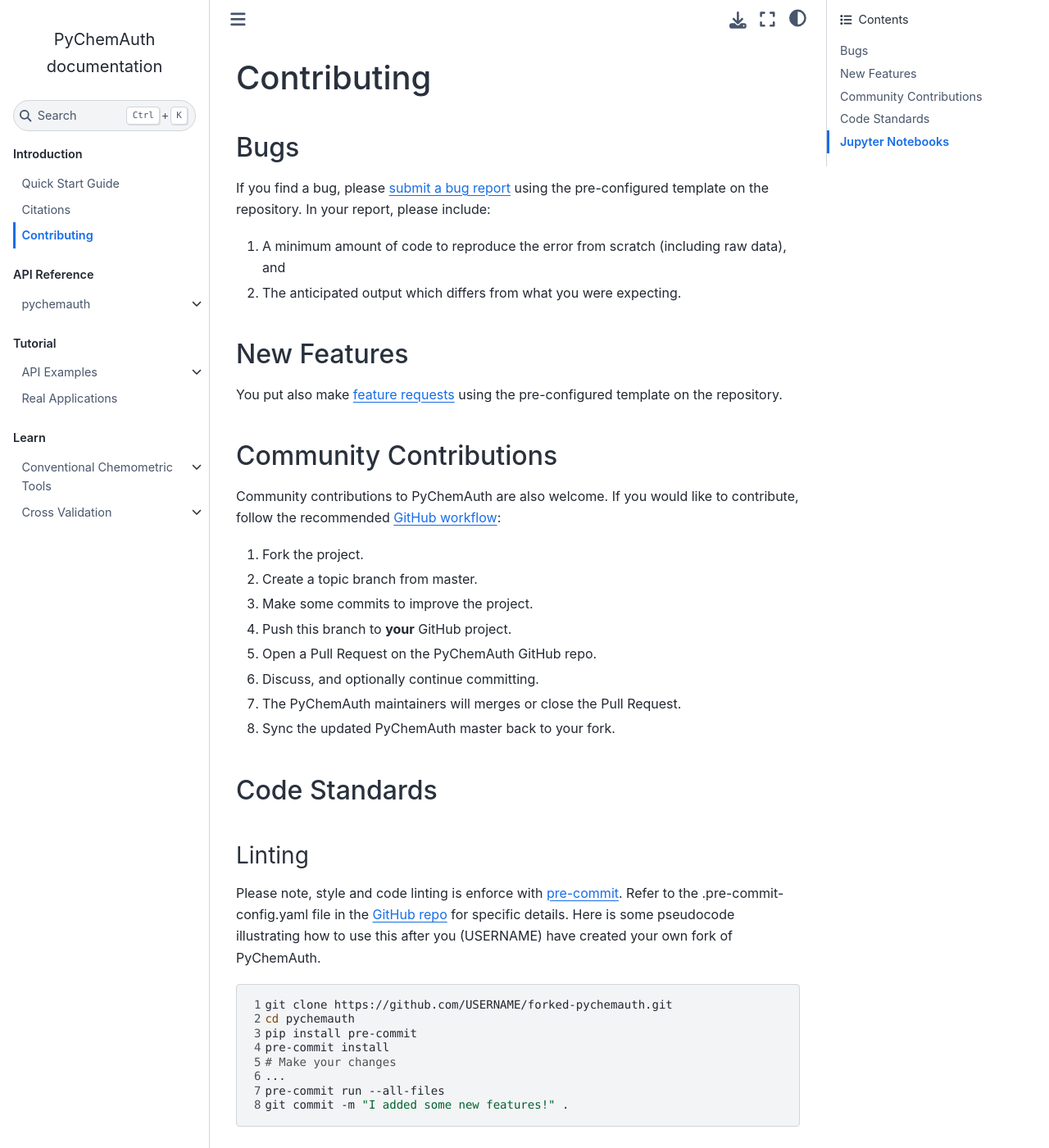
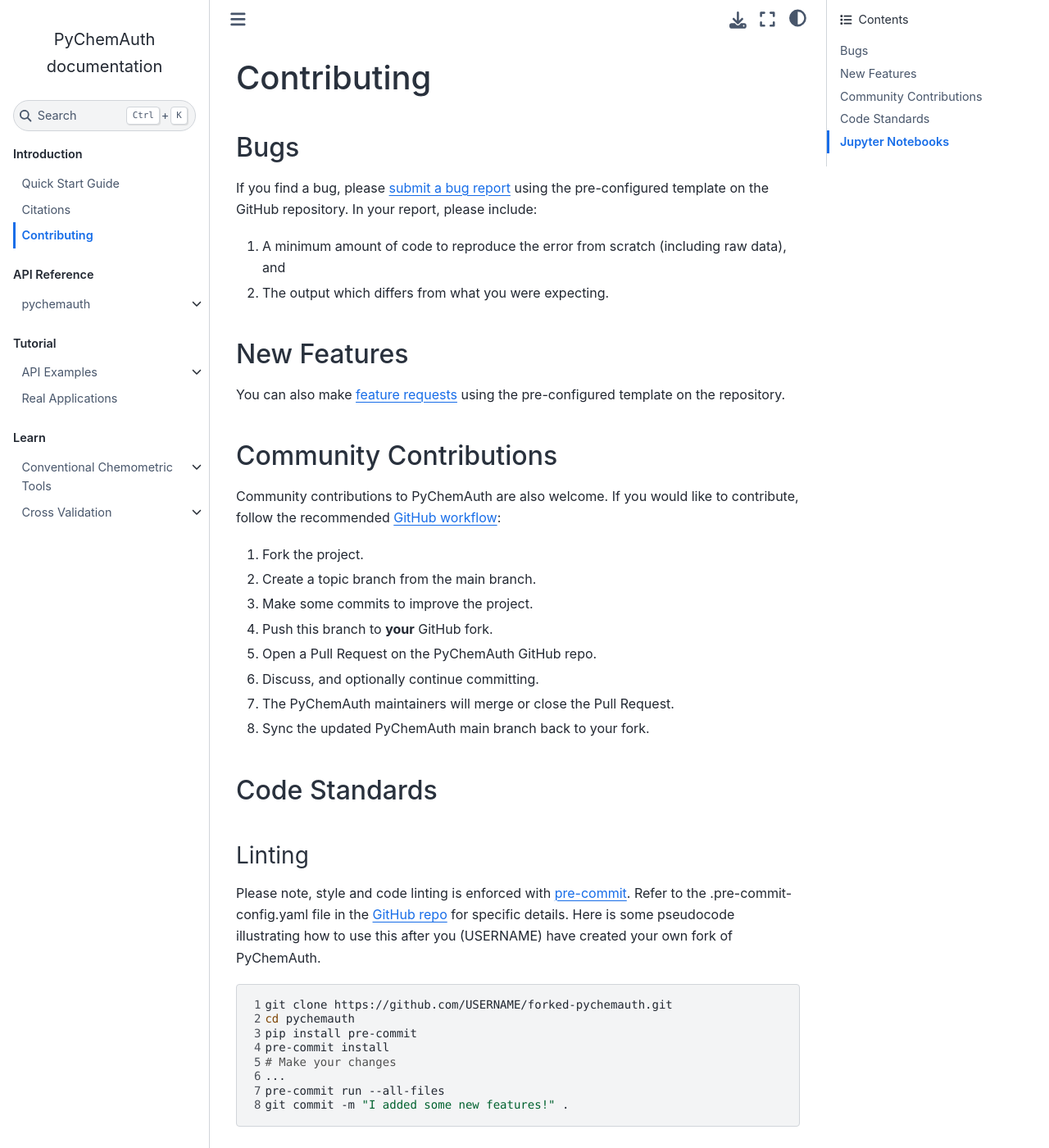
Before and after one commit to mahynski/pychemauth, a Sphinx documentation site: the page built from docs/contributing.rst, in a window 1280 px wide and 1400 px high. Shown: the whole window at 82% size. Built offline with Sphinx 7.4.7 and the Sphinx Book theme 1.1.4, drawn with Linux system fonts in a browser that asks for light colours; pages that are not in the unit, such as notebooks, are missing from menus.

Commit message:
clean up

```diff
--- a/docs/citation.rst
+++ b/docs/citation.rst
@@ -80,4 +80,4 @@
 Data
 ####
 
-Example data used in this repository comes from several sources; refer to the documentation for each data loader (e.g., `load_pgaa`) for the appropriate citation(s).
+Example data used in this repository comes from several sources; refer to the documentation for each data loader (e.g., :func:`load_pgaa`) for the appropriate citation(s).
--- a/docs/contributing.rst
+++ b/docs/contributing.rst
@@ -4,15 +4,15 @@
 Bugs
 ####
 
-If you find a bug, please `submit a bug report <https://github.com/mahynski/pychemauth/issues/new/choose>`_ using the pre-configured template on the repository.  In your report, please include:
+If you find a bug, please `submit a bug report <https://github.com/mahynski/pychemauth/issues/new/choose>`_ using the pre-configured template on the GitHub repository.  In your report, please include:
 
 1. A minimum amount of code to reproduce the error from scratch (including raw data), and
-2. The anticipated output which differs from what you were expecting.
+2. The output which differs from what you were expecting.
 
 New Features
 ############
 
-You put also make `feature requests <https://github.com/mahynski/pychemauth/issues/new/choose>`_ using the pre-configured template on the repository.
+You can also make `feature requests <https://github.com/mahynski/pychemauth/issues/new/choose>`_ using the pre-configured template on the repository.
 
 Community Contributions
 ########################
@@ -20,13 +20,13 @@
 Community contributions to PyChemAuth are also welcome.  If you would like to contribute, follow the recommended `GitHub workflow <https://git-scm.com/book/en/v2/GitHub-Contributing-to-a-Project>`_:
 
 1. Fork the project.
-2. Create a topic branch from master.
+2. Create a topic branch from the main branch.
 3. Make some commits to improve the project.
-4. Push this branch to **your** GitHub project.
+4. Push this branch to **your** GitHub fork.
 5. Open a Pull Request on the PyChemAuth GitHub repo.
 6. Discuss, and optionally continue committing.
-7. The PyChemAuth maintainers will merges or close the Pull Request.
-8. Sync the updated PyChemAuth master back to your fork.
+7. The PyChemAuth maintainers will merge or close the Pull Request.
+8. Sync the updated PyChemAuth main branch back to your fork.
 
 Code Standards
 ##############
@@ -34,7 +34,7 @@
 Linting
 *******
 
-Please note, style and code linting is enforce with `pre-commit <https://pre-commit.com/>`_.  Refer to the .pre-commit-config.yaml file in the `GitHub repo <https://github.com/mahynski/pychemauth>`_ for specific details.
+Please note, style and code linting is enforced with `pre-commit <https://pre-commit.com/>`_.  Refer to the .pre-commit-config.yaml file in the `GitHub repo <https://github.com/mahynski/pychemauth>`_ for specific details.
 Here is some pseudocode illustrating how to use this after you (USERNAME) have created your own fork of PyChemAuth.
 
 .. code-block:: bash
--- a/docs/quickstart.rst
+++ b/docs/quickstart.rst
@@ -54,7 +54,7 @@
 .. image:: _static/colab_example.gif
 
 
-How can you upload your data so you can access it from your Drive? There are 2 options.  The first involves
+How can you upload your data so you can access it from Colab? There are 2 options.  The first involves
 uploading the file(s) directly to this particular runtime instance.  If you are concerned about controlling
 where this data goes, consider the second option of mounting your Drive from the notebook.  In that case you
 can upload your data to your Drive and simply access it from there.
@@ -101,7 +101,7 @@
 
 
 Note that you may be prompted to restart the runtime after installing pychemauth, which is normal.
-You can restart from the top menu (Runtime > Restart runtime) or us the python code below.
+You can restart from the top menu (Runtime > Restart runtime) or use the python code below.
 
 .. code-block:: python
    :linenos:
```
